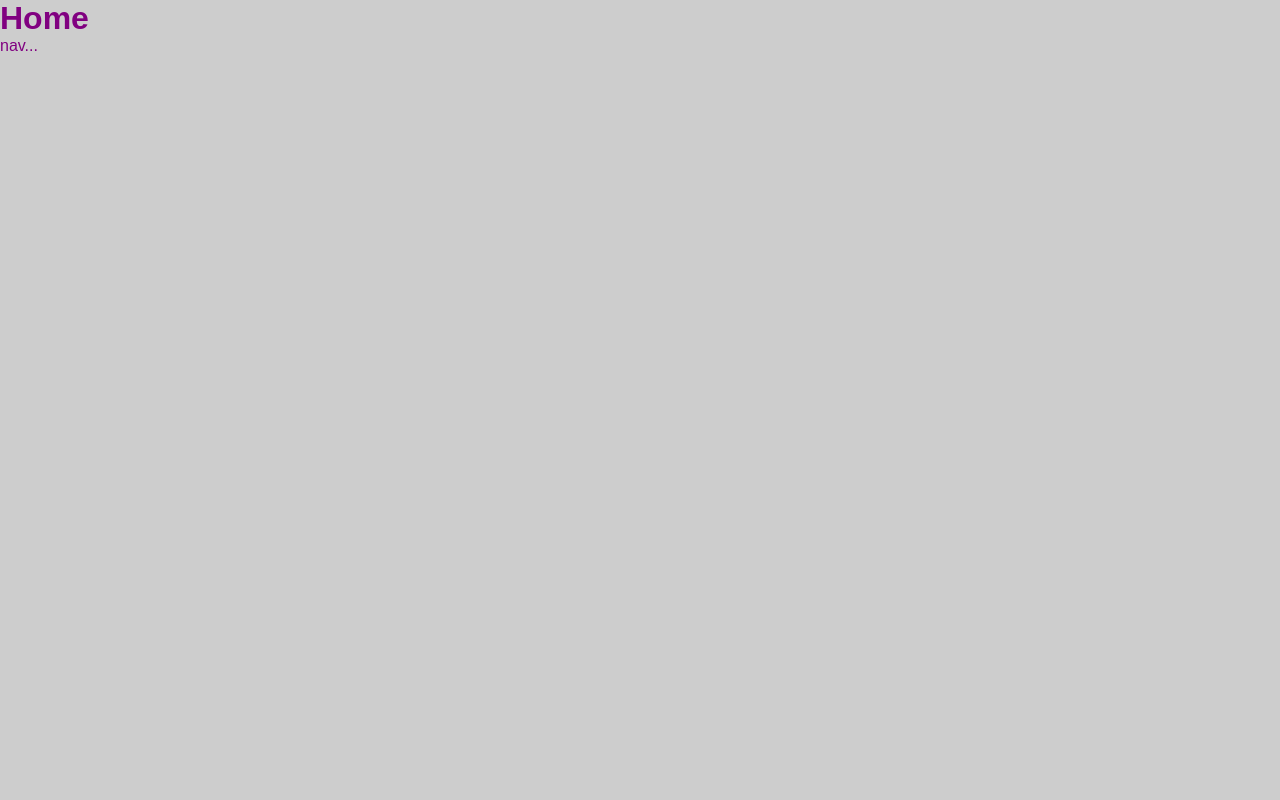
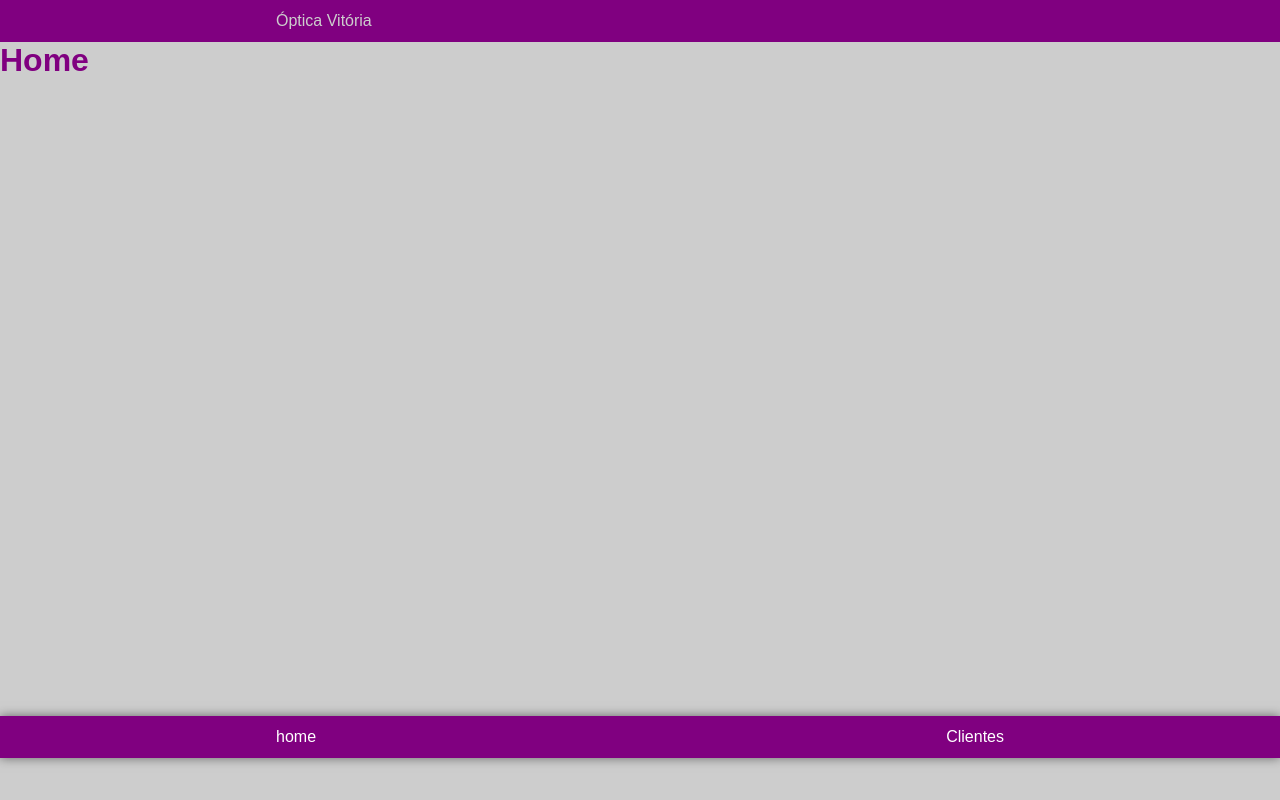
Before and after one commit to gvao/optica-vitoria, a Next.js app: page / in a window 1280 px wide. Built offline with nearby package versions, Linux system fonts and the light colour scheme.

Commit message:
updated layout

```diff
--- a/src/app/layout.tsx
+++ b/src/app/layout.tsx
@@ -1,4 +1,6 @@
+import { Container } from '@/common/container'
 import './styles/globals.css'
+import styles from "./styles/layout.module.css"
 
 export const metadata = {
   title: 'Óptica Vitória',
@@ -9,6 +11,8 @@ export default function RootLayout({ ...props }) {
   return (
     <html lang="en">
       <body>
+
+        <Header />
 
         <main>
           {props.children}
@@ -21,8 +25,19 @@ export default function RootLayout({ ...props }) {
   )
 }
 
+const Header = () => (
+  <header className={styles.header} >
+    <Container className={styles.headerContainer} >
+      Óptica Vitória
+    </Container>
+  </header>
+)
+
 const Nav = () => (
-  <nav>
-    nav...
+  <nav className={styles.nav} >
+    <Container className={styles.navContainer}>
+      <a href="/">home</a>
+      <a href="/clients">Clientes</a>
+    </Container>
   </nav>
 )
--- a/src/app/styles/layout.module.css
+++ b/src/app/styles/layout.module.css
@@ -14,7 +14,7 @@
     justify-content: space-between;
 }
 
-.navContainer a {
+.nav a {
     text-decoration: none;
     color: white;
 }
@@ -24,7 +24,7 @@
 .header {
     width: 100%;
     background-color: var(--color-primary);
-    color: var(--color-white-100)
+    color: var(--color-secondary-100)
 }
 
 .headerContainer {
```
